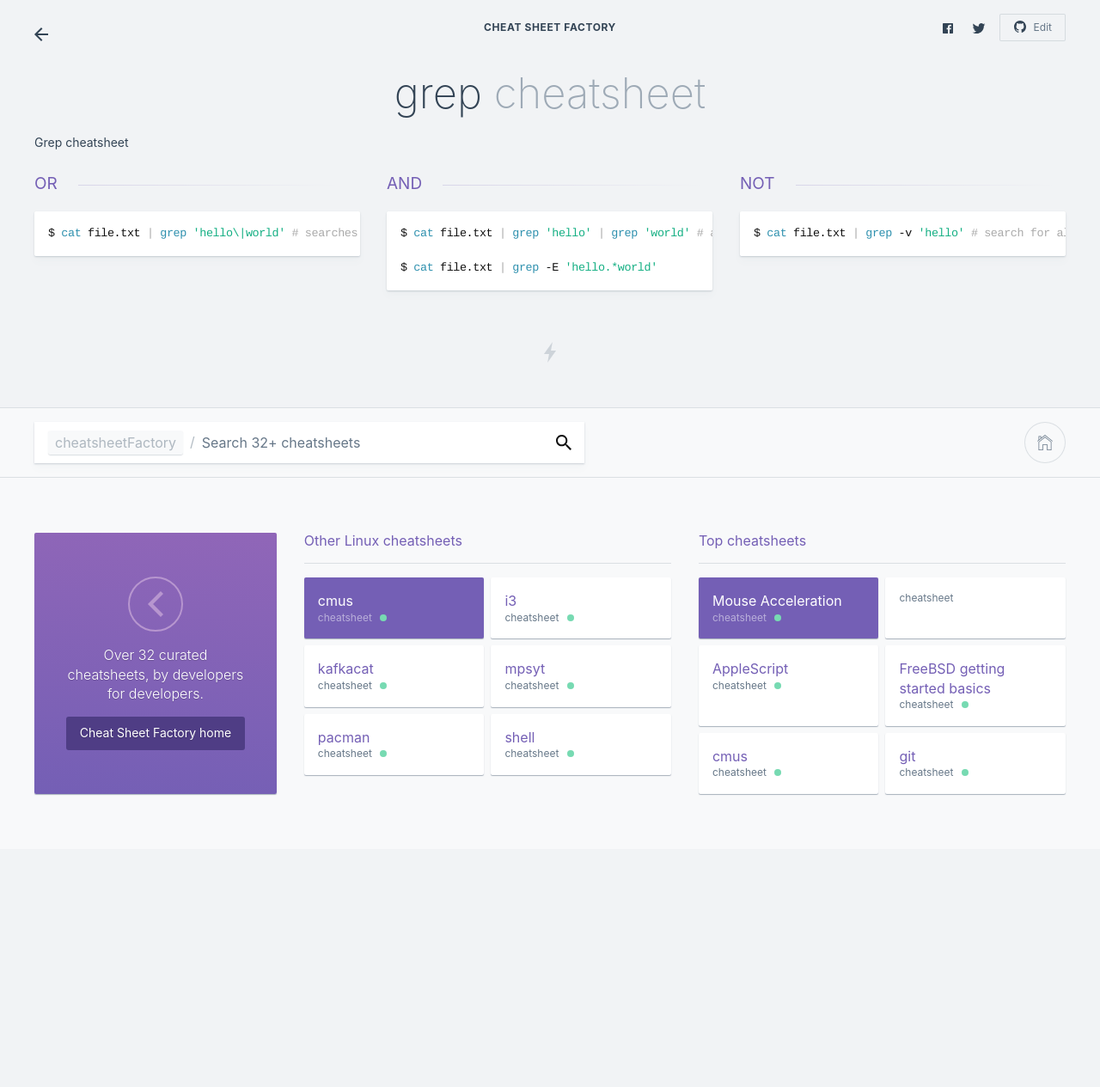
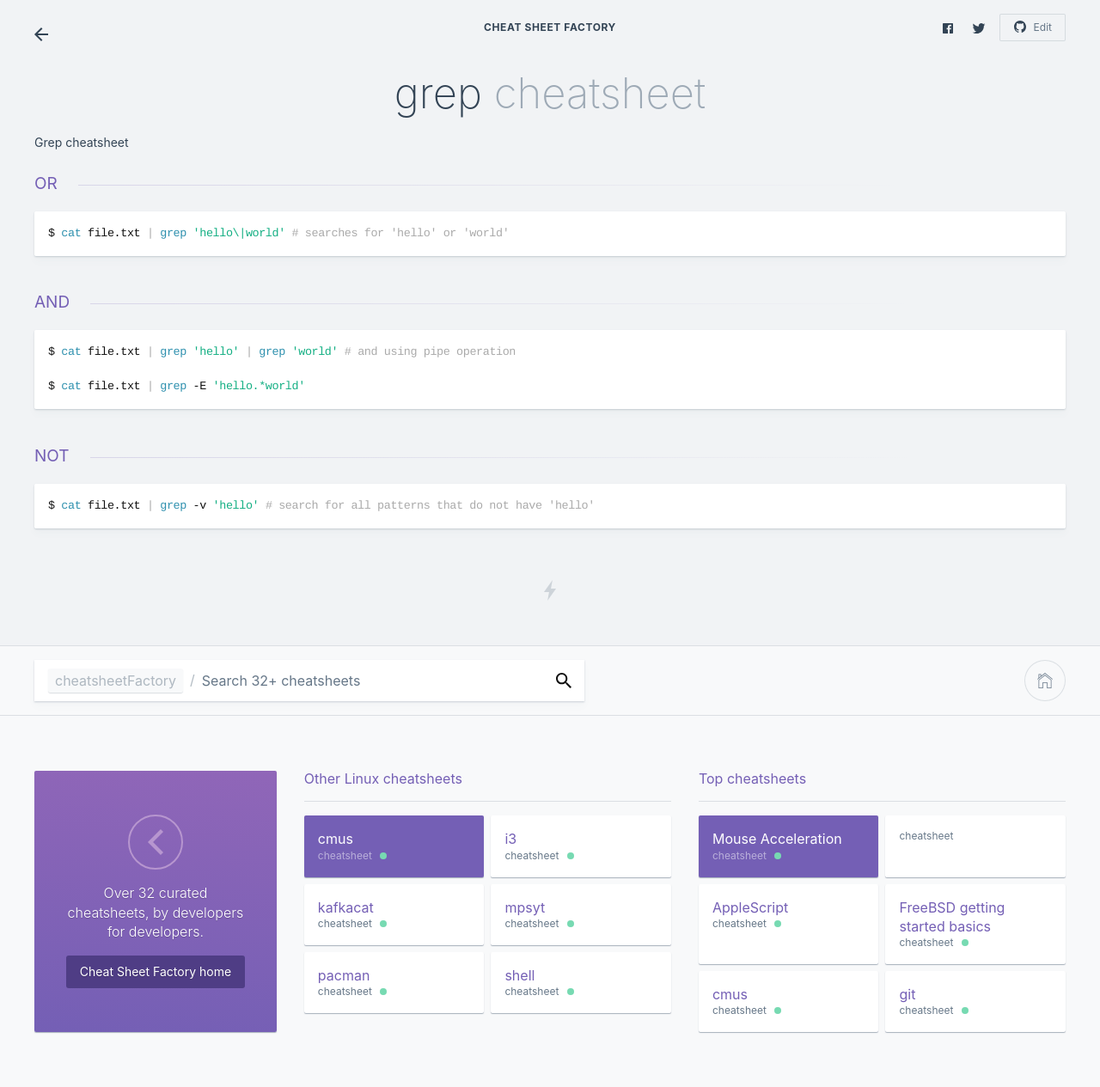
Before and after one commit to kasramp/cheat-sheet-factory, a Jekyll site: the page built from linux/grep.md, in a window 1280 px wide. Shown: the whole page at 86% size. Built offline with Jekyll 4.4.1, drawn with Linux system fonts in a browser that asks for light colours; nearby versions of some CDN libraries; before the commit the page ends 988 px from its top, so only the background shows below that.

Commit message:
use one column instead

```diff
--- a/linux/grep.md
+++ b/linux/grep.md
@@ -13,7 +13,7 @@ intro: |
 
 Shortcuts
 ---------
-{: .-three-column}
+{: .-one-column}
 
 ### OR
 
```
